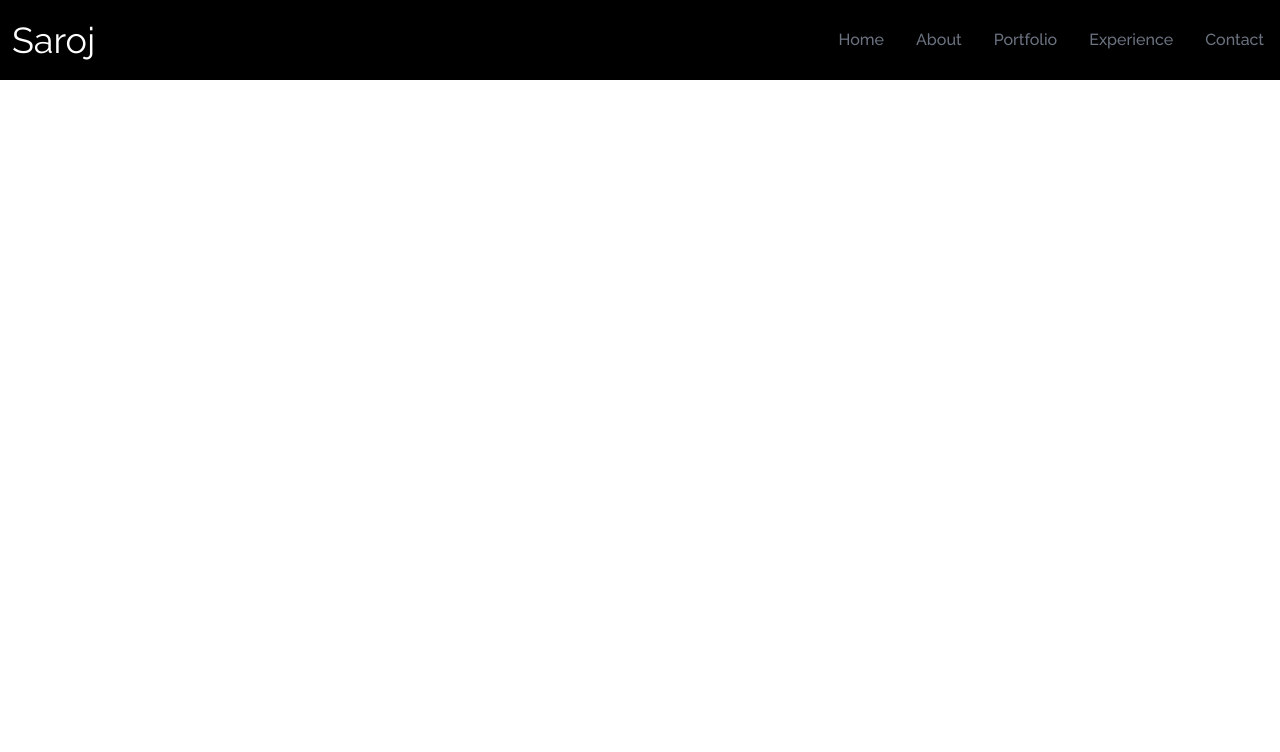
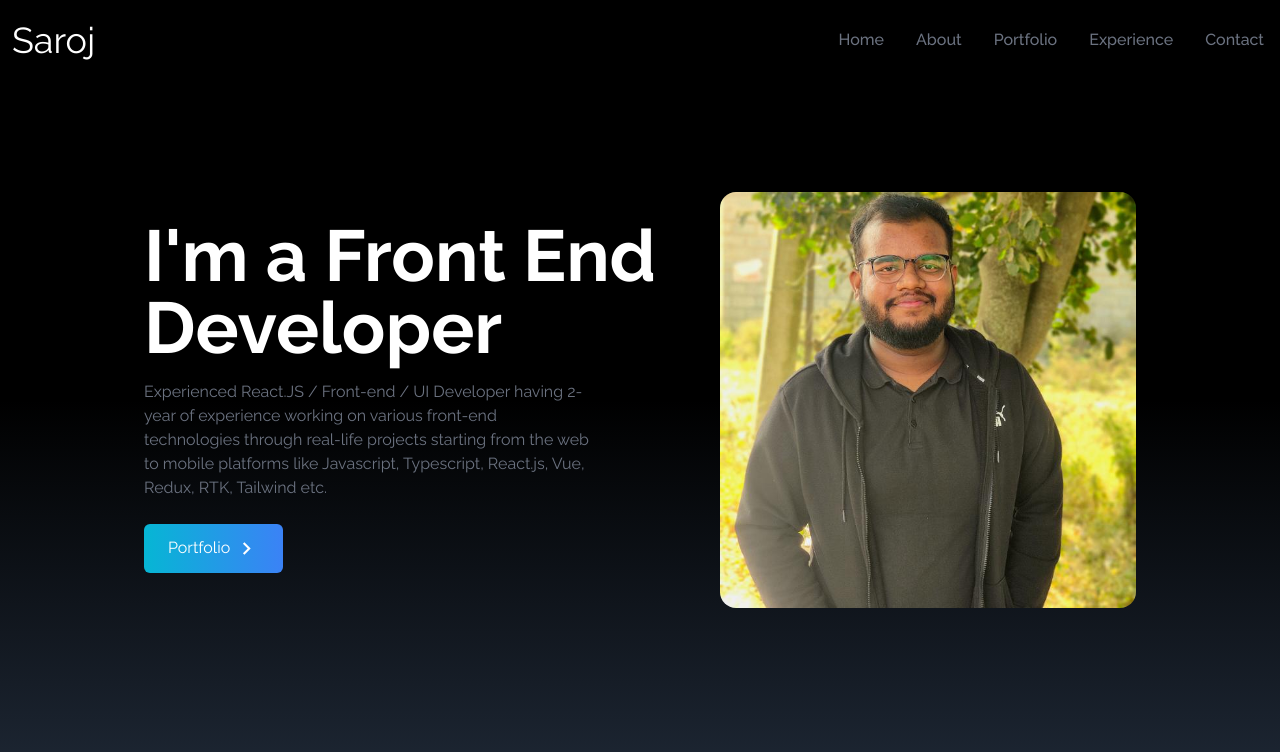
Before and after one commit to isaroj/portfolio, a React (Vite) app: page / in a window 1280 px wide. Shown: the top 752 px of the page. Built offline with nearby package versions, Linux system fonts and the light colour scheme.

Commit message:
added home comp

```diff
--- a/src/App.tsx
+++ b/src/App.tsx
@@ -1,3 +1,4 @@
+import Home from "./components/Home"
 import NavBar from "./components/NavBar"
 
 function App() {
@@ -5,6 +6,7 @@ function App() {
   return (
     <div>
       <NavBar />
+      <Home />
     </div>
   )
 }
```
